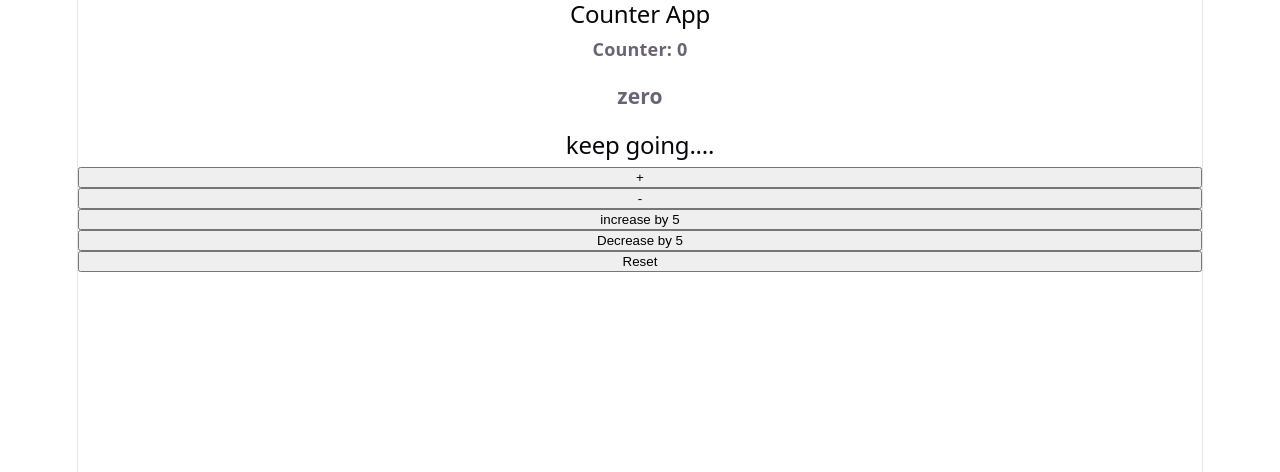
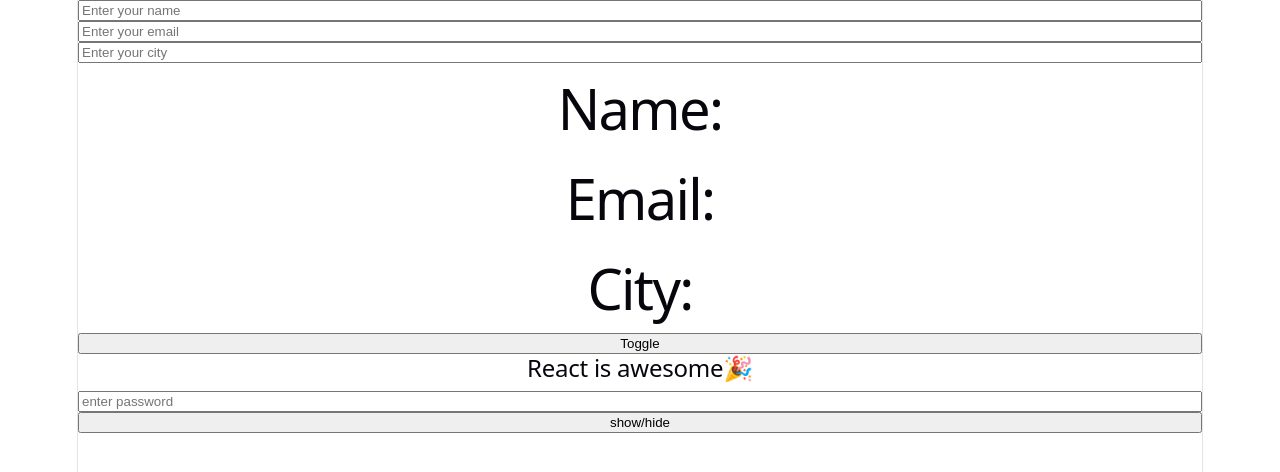
Before and after one commit to jit-das18/react-learning, a React (Vite) app: page / in a window 1280 px wide. Shown: the top 472 px of the page. Built offline with nearby package versions, Linux system fonts and the light colour scheme.

Commit message:
Day 6 React forms and event handling!

```diff
--- a/src/App.jsx
+++ b/src/App.jsx
@@ -1,52 +1,45 @@
 import { useState } from "react";
 function app(){
-  const [count,setCount]=useState(0);
-  function increase(){
-        setCount(count+1);
-      }
-
-  function Decrease(){
-      if (count>0){
-        setCount(count-1);
-      }
-    }
-    function increase5(){
-
-        setCount(count+5);
-      }
-     function decrease5(){
-      if (count>=5){
-        setCount(count-5);
-      }
-    }
+  const [name,setName]=useState("");
+  const [show,setShow]=useState(true);
+  const[showPassword,setShowPassword]=useState(false);
+  const [email,setEmail]=useState("");
+  const [city,setCity]=useState("");
+  return (
+    <>
+    <input type="text" placeholder="Enter your name" onChange={(e) =>setName(e.target.value)}/>
+    <input type="email" placeholder="Enter your email" onChange={(e) =>setEmail(e.target.value)}/>
+    <input type="text" placeholder="Enter your city" onChange={(e) =>setCity(e.target.value)}/>
+    <h1>Name: {name}</h1>
+    <h1>Email: {email}</h1>
+    <h1>City: {city}</h1>
+    <button onClick={()=>setShow(!show)}>
+      Toggle
+    </button>
+    {show&&<h2>React is awesome🎉</h2>}
+    <input type={showPassword?"text":"password"} placeholder="enter password"/>
+    <button onClick={()=>setShowPassword(!showPassword)}>
+    show/hide
+    </button>
+    </>
 
 
-  return (
-    <>
-    <h2>Counter App</h2>
-    <b>Counter: {count}</b>
-    <h3>{count > 0 ? "positive" : "zero"}</h3>
-    {count === 10 ?(<h2>you have reached 10!</h2>):(<h2>keep going....</h2>)}
-    <button onClick = {increase}>
-      +
-    </button>
 
-     <button onClick = {Decrease}>
-      -
-    </button>
-    <button onClick = {increase5}>
-      increase by 5
-    </button>
-    <button onClick = {decrease5}>
-      Decrease by 5
-    </button>
-
-     <button onClick = {()=>setCount(0)}>
-      Reset
-    </button>
-
-    </>
 
   );
+
+
+
+
+
+
+
+
+
+
+
+
+
+
 }
 export default app;
```
